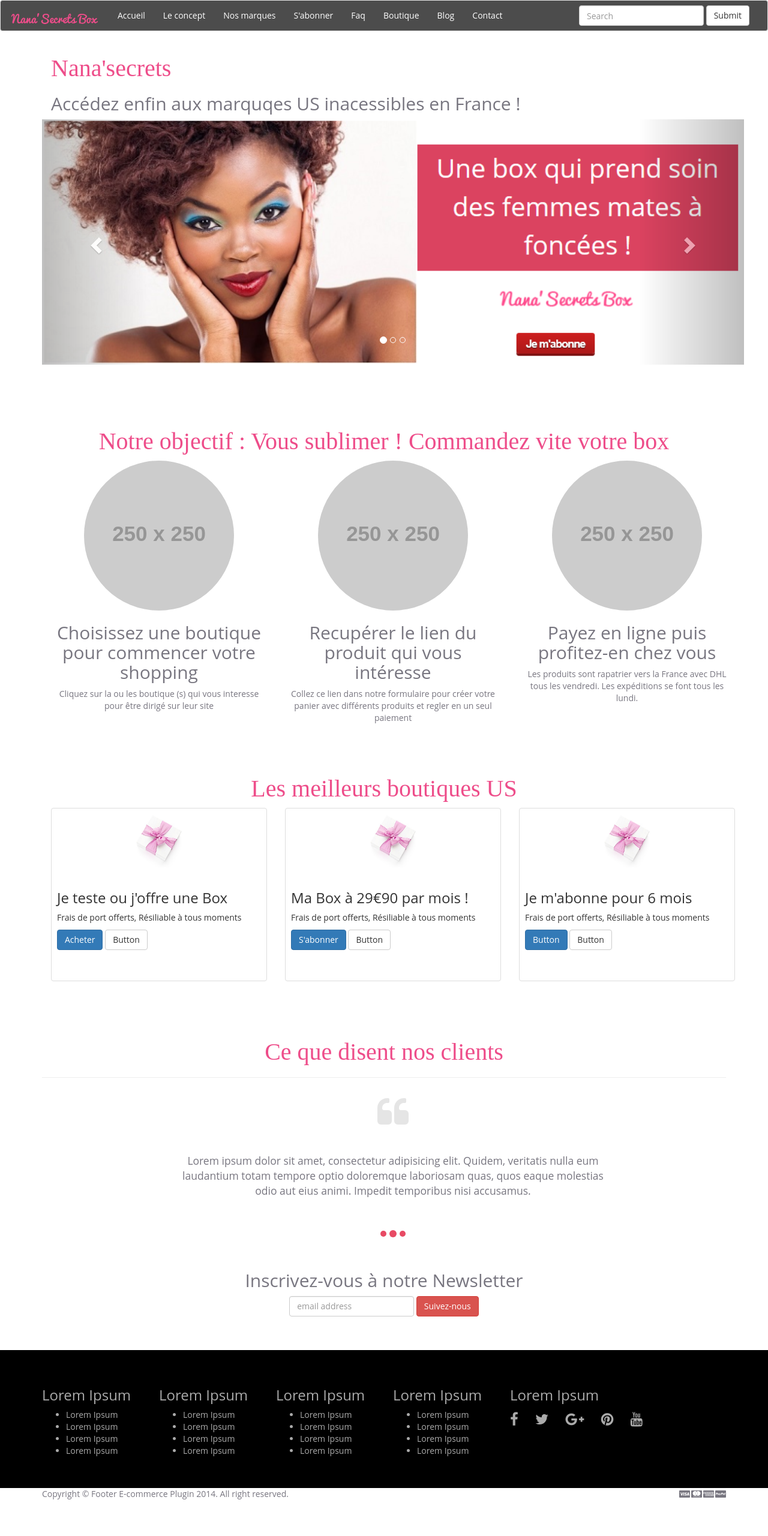
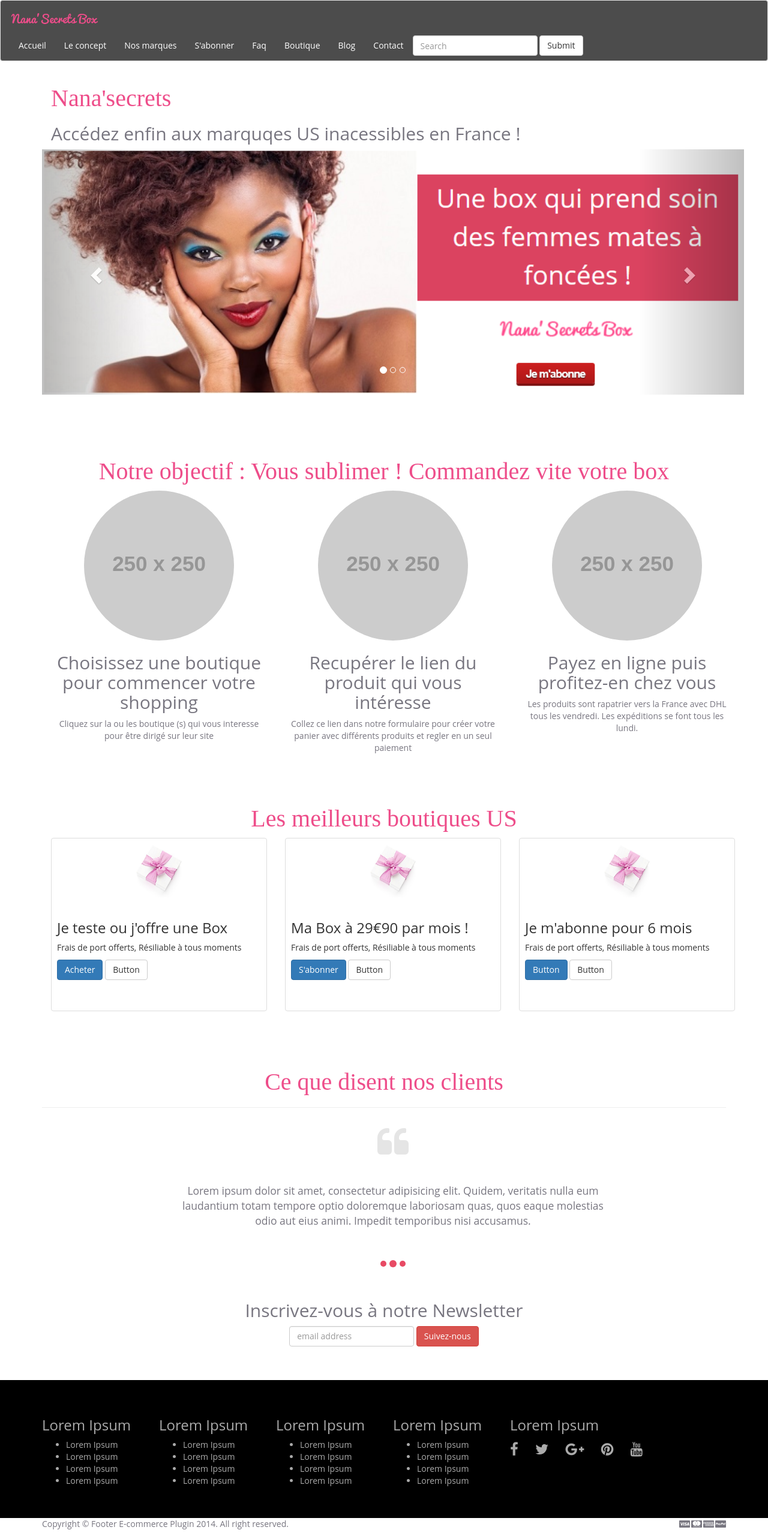
Before and after one commit to cdiomande78/jekyll-nanasecrets, a Jekyll site: the page built from index.html, in a window 1280 px wide. Shown: the whole page at 60% size. Built offline with Jekyll 4.4.1, drawn with Linux system fonts in a browser that asks for light colours; nearby versions of some CDN libraries; before the commit the page ends 2511 px from its top, so only the background shows below that.

Commit message:
navbar motif 4

```diff
--- a/_layouts/default.html
+++ b/_layouts/default.html
@@ -63,15 +63,7 @@
 <nav class="navbar navbar-default navbar-transparent navbar-static-fixed" role="navigation">
  <div class="container-fluid">
 
-    <!-- Brand and toggle get grouped for better mobile display -->
-    <div class="navbar-header">
-      <button type="button" class="navbar-toggle collapsed" data-toggle="collapse" data-target="#bs-example-navbar-collapse-1">
-        <span class="sr-only">Toggle navigation</span>
-        <span class="icon-bar"></span>
-        <span class="icon-bar"></span>
-        <span class="icon-bar"></span>
-      </button>
-      <a class="navbar-brand" href="index.html"><img src="{{ site.baseurl }}/images/nansecretsbox_grand.png" alt="logo Nanasecrets" width="150 px" id="logo"></a>
+      <a class="navbar-brand avbar-left" href="index.html"><img src="{{ site.baseurl }}/images/nansecretsbox_grand.png" alt="logo Nanasecrets" width="150 px" id="logo"></a>
     </div>
 
     <!-- Collect the nav links, forms, and other content for toggling -->
@@ -84,20 +76,10 @@
         <li><a href="{{ site.baseurl }}/faq.html">Faq</a></li>
         <li><a href="{{ site.baseurl }}/boutique.html">Boutique</a></li>
         <li><a href="{{ site.baseurl }}/blog/index.html">Blog</a></li>
+        <li><a href="{{ site.baseurl }}/contact.html">Contact</a></li>
+        </ul>
 
-            <ul class="dropdown-menu" role="menu">
-            <li><a href="#">Astuces beauté</a></li>
-            <li><a href="#">Actus Ciné</a></li>
-            <li><a href="#">Actus Mode</a></li>
-            <li class="divider"></li>
-            <li><a href="#">Separated link</a></li>
-            <li class="divider"></li>
-            <li><a href="#">One more separated link</a></li>
-            </ul>
-            </li>
-          <li><a href="{{ site.baseurl }}/contact.html">Contact</a></li>
-          </ul>
-        <form class="navbar-form navbar-right" role="search">
+        <form class="navbar-form navbar-float" role="search">
         <div class="form-group">
           <input type="text" class="form-control" placeholder="Search">
         </div>
```
